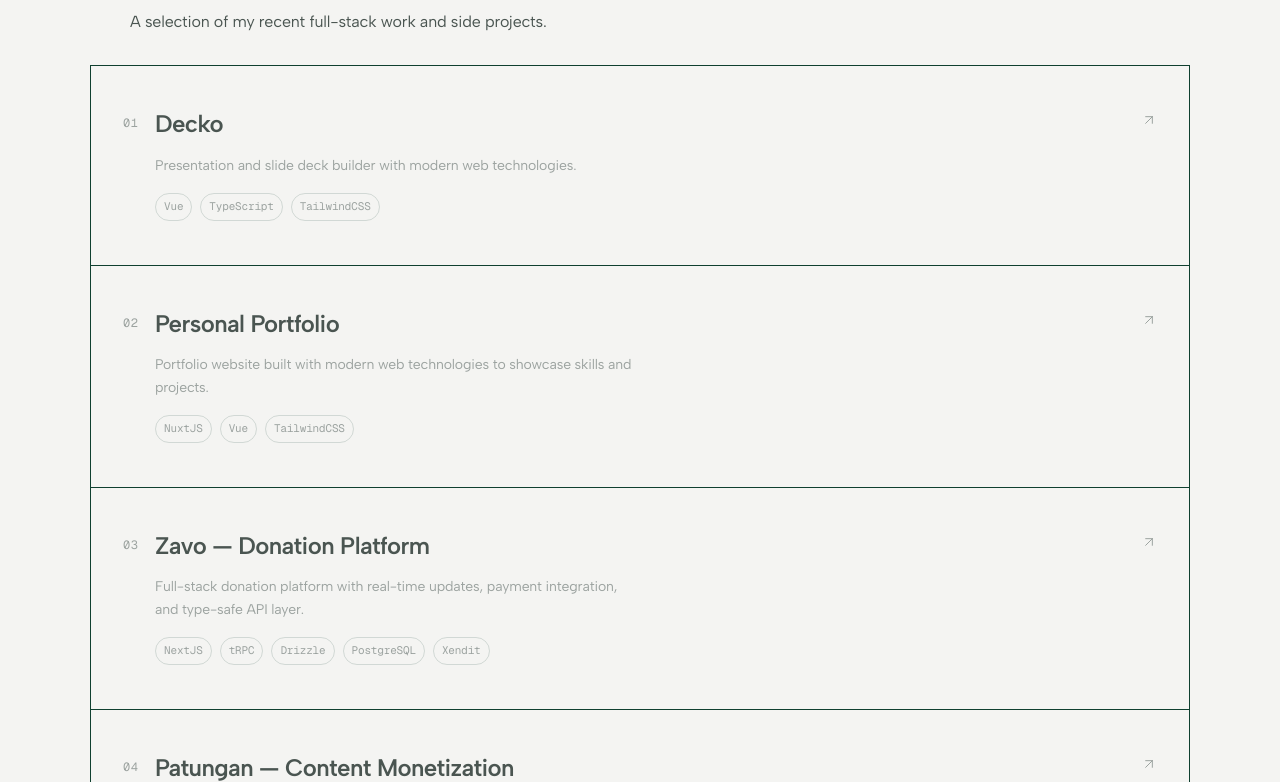
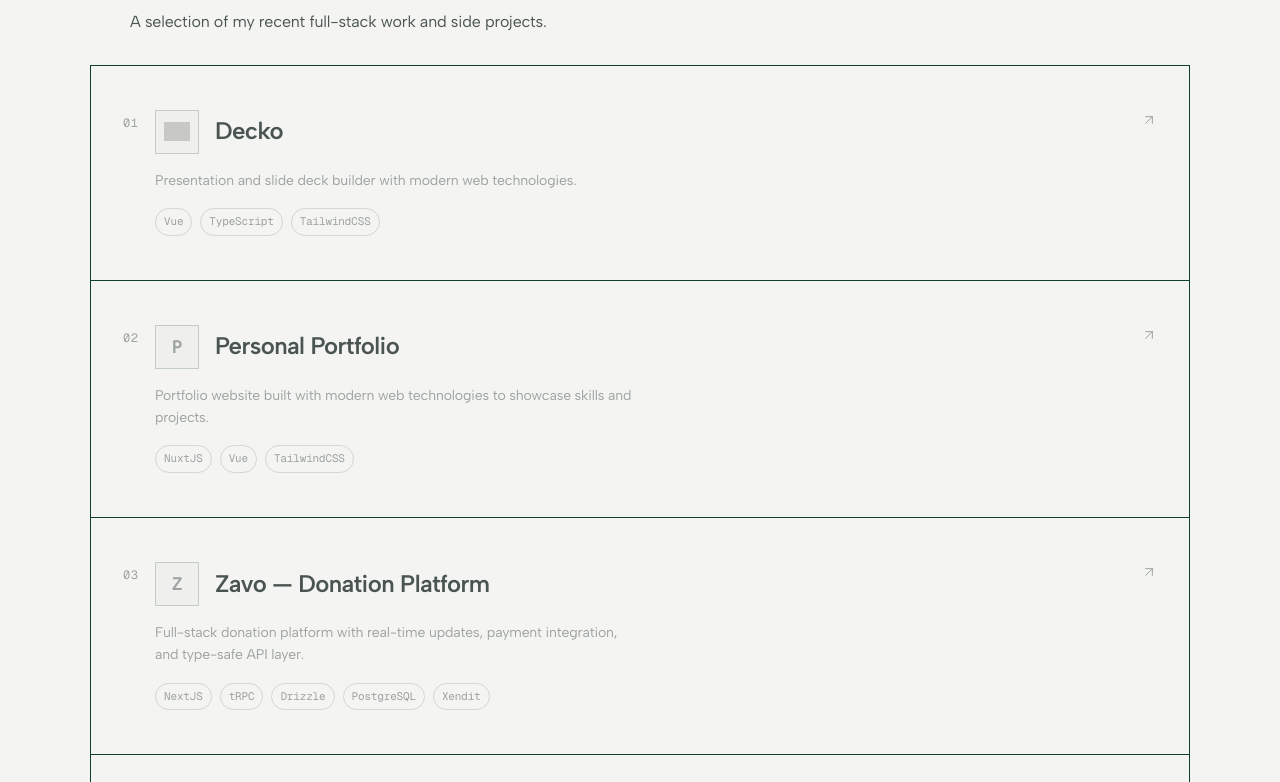
Before and after one commit to ardianilyas/portfolio, a Nuxt app: page / in a window 1280 px wide. Shown: the part 4958-5740 px from the top of the page. Built offline with nearby package versions, Linux system fonts and the light colour scheme; no server answers; grey boxes are pictures that could not be loaded.

Commit message:
feat(ui): implement minimalist typographic monogram stamp for project logos

```diff
--- a/app/components/ProjectCard.vue
+++ b/app/components/ProjectCard.vue
@@ -15,7 +15,14 @@
     <!-- Col 2: Content -->
     <div class="project-col project-col-body">
       <div class="project-head">
-        <h3 class="project-name">{{ name }}</h3>
+        <div class="project-head-left">
+          <!-- The Typographic Stamp -->
+          <div class="project-stamp" aria-hidden="true">
+            <img v-if="logo" :src="logo" alt="" class="stamp-img" />
+            <span v-else class="stamp-text">{{ name.charAt(0) }}</span>
+          </div>
+          <h3 class="project-name">{{ name }}</h3>
+        </div>
 
         <span class="project-arrow" aria-hidden="true">
           <svg class="arrow-svg arrow-main" width="16" height="16" viewBox="0 0 24 24" fill="none" stroke="currentColor" stroke-width="1.5">
@@ -33,25 +40,10 @@
         <span v-for="tag in tags" :key="tag" class="project-tag">{{ tag }}</span>
       </div>
     </div>
-
-    <!-- Floating Cursor Reveal (Awwwards Style) -->
-    <Teleport to="body">
-      <div
-        v-if="logo"
-        class="project-cursor-follower"
-        :class="{ 'is-active': isHovered }"
-        :style="{ transform: `translate3d(calc(${x}px - 50%), calc(${y}px - 50%), 0) scale(${isHovered ? 1 : 0.5}) rotate(${isHovered ? 0 : 5}deg)` }"
-      >
-        <img :src="logo" class="follower-img" alt="" />
-      </div>
-    </Teleport>
   </NuxtLink>
 </template>
 
 <script setup lang="ts">
-import { ref } from 'vue'
-import { useMouse } from '@vueuse/core'
-
 defineProps<{
   name: string
   description: string
@@ -62,9 +54,6 @@ defineProps<{
   isFirst?: boolean
   logo?: string
 }>()
-
-const isHovered = ref(false)
-const { x, y } = useMouse({ type: 'client' }) // client coordinates are perfect for position: fixed
 </script>
 
 <style scoped>
@@ -143,6 +132,46 @@ const { x, y } = useMouse({ type: 'client' }) // client coordinates are perfect
   gap: 16px;
 }
 
+.project-head-left {
+  display: flex;
+  align-items: center;
+  gap: 16px;
+}
+
+/* ── The Stamp ───────────────────────────────────────── */
+.project-stamp {
+  width: 44px;
+  height: 44px;
+  display: flex;
+  align-items: center;
+  justify-content: center;
+  border: 1px solid rgba(15, 63, 47, 0.2);
+  border-radius: 0; /* Brutalist/Industrial sharp corners */
+  background: rgba(15, 63, 47, 0.02);
+  padding: 8px;
+  flex-shrink: 0;
+  transition: border-color 0.3s ease, background 0.3s ease, transform 0.5s cubic-bezier(0.16, 1, 0.3, 1);
+}
+
+.stamp-img {
+  width: 100%;
+  height: 100%;
+  object-fit: contain;
+  filter: grayscale(100%) contrast(150%);
+  opacity: 0.6;
+  transition: filter 0.3s ease, opacity 0.3s ease;
+}
+
+.stamp-text {
+  font-family: var(--font-mono); /* Use mono for industrial feel */
+  font-size: 18px;
+  font-weight: 600;
+  color: var(--color-text-3);
+  line-height: 1;
+  transition: color 0.3s ease;
+}
+
+/* ── Typography ──────────────────────────────────────── */
 .project-name {
   font-family: var(--font-sans);
   font-size: clamp(18px, 2vw, 24px);
@@ -221,43 +250,19 @@ const { x, y } = useMouse({ type: 'client' }) // client coordinates are perfect
 .project-row:hover .arrow-clone {
   transform: translate(0, 0);
 }
-</style>
 
-<style>
-/*
-  Global styles for the teleported cursor follower.
-  Must be unscoped because it is teleported to the body!
-*/
-.project-cursor-follower {
-  position: fixed;
-  top: 0;
-  left: 0;
-  width: 220px;
-  pointer-events: none; /* Let mouse interact with things beneath */
-  z-index: 99999;
-  opacity: 0;
-  /* Add a tiny delay to the transform to create a smooth lagging/spring effect */
-  transition: opacity 0.3s ease, transform 0.15s ease-out;
-  display: none; /* Hide on mobile */
+.project-row:hover .project-stamp {
+  border-color: #0F3F2F;
+  background: rgba(15, 63, 47, 0.06);
+  transform: scale(1.05);
 }
 
-@media (min-width: 768px) {
-  .project-cursor-follower {
-    display: flex;
-    justify-content: center;
-    align-items: center;
-  }
-}
-
-.project-cursor-follower.is-active {
+.project-row:hover .stamp-img {
+  filter: grayscale(0%);
   opacity: 1;
 }
 
-.follower-img {
-  width: 100%;
-  height: auto;
-  object-fit: contain;
-  /* Add a soft glow/shadow to lift it off the page */
-  filter: drop-shadow(0 20px 30px rgba(15, 63, 47, 0.15));
+.project-row:hover .stamp-text {
+  color: #0F3F2F;
 }
 </style>
```
